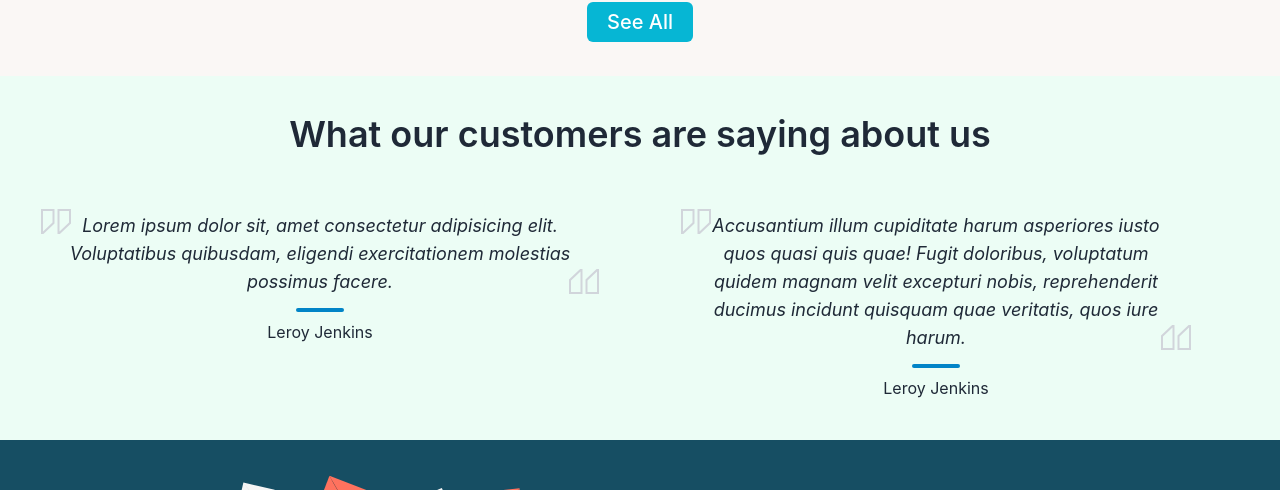
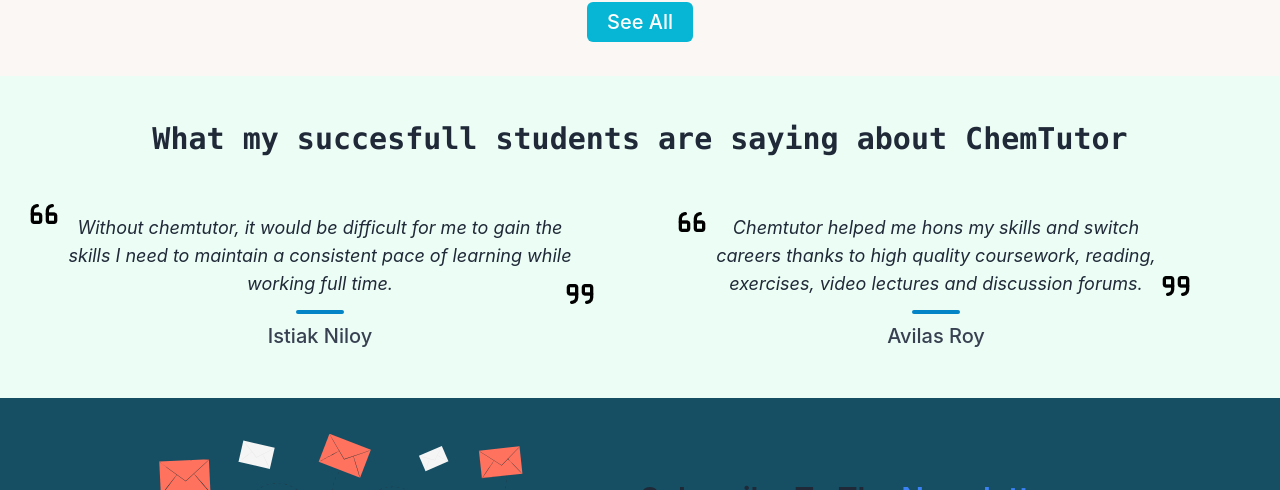
Before and after one commit to ThisIsKhalid/chem-tutor-client, a React (Create React App) app: page / in a window 1280 px wide. Shown: the part 720-1210 px from the top of the page. Built offline with nearby package versions, Linux system fonts and the light colour scheme; no server answers.

Commit message:
added successfull students review

```diff
--- a/src/Pages/Home/StudentsReview.js
+++ b/src/Pages/Home/StudentsReview.js
@@ -1,82 +1,57 @@
 import React from 'react';
+import quotes1 from '../../Assets/double-quotes1.png'
+import quotes2 from '../../Assets/double-quotes2.png'
 
 const StudentsReview = () => {
     return (
-      <div className=" bg-emerald-50">
+      <div className=" bg-emerald-50 py-10 md:py-2">
         <div className="container mx-auto flex flex-col items-center pb-6 mb-4 md:p-10 md:px-12">
-          <h1 className="text-4xl font-semibold leading-none text-center">
-            What our customers are saying about us
+          <h1 className="text-3xl font-semibold leading-none text-center font-mono">
+            What my succesfull students are saying about ChemTutor
           </h1>
         </div>
         <div className="container mx-auto grid grid-cols-1 gap-8 lg:gap-20 md:px-10 md:pb-10 lg:grid-cols-2">
           <div className="flex flex-col items-center mx-12 lg:mx-0">
             <div className="relative text-center">
-              <svg
-                xmlns="http://www.w3.org/2000/svg"
-                viewBox="0 0 512 512"
-                fill="currentColor"
-                className="absolute top-0 left-0 w-8 h-8 text-gray-300"
-              >
-                <path d="M232,246.857V16H16V416H54.4ZM48,48H200V233.143L48,377.905Z"></path>
-                <path d="M280,416h38.4L496,246.857V16H280ZM312,48H464V233.143L312,377.905Z"></path>
-              </svg>
+              <img
+                className="absolute -top-4 -left-4 w-10 h-10 text-gray-300"
+                src={quotes1}
+                alt=""
+              />
               <p className="px-6 py-1 text-lg italic">
-                Lorem ipsum dolor sit, amet consectetur adipisicing elit.
-                Voluptatibus quibusdam, eligendi exercitationem molestias
-                possimus facere.
+                Without chemtutor, it would be difficult for me to gain the
+                skills I need to maintain a consistent pace of learning while
+                working full time.
               </p>
-              <svg
-                xmlns="http://www.w3.org/2000/svg"
-                viewBox="0 0 512 512"
-                fill="currentColor"
-                className="absolute bottom-0 right-0 w-8 h-8 text-gray-300"
-              >
-                <path d="M280,185.143V416H496V16H457.6ZM464,384H312V198.857L464,54.1Z"></path>
-                <path d="M232,16H193.6L16,185.143V416H232ZM200,384H48V198.857L200,54.1Z"></path>
-              </svg>
+              <img
+                className="absolute -bottom-3 right-0 w-10 h-10 text-gray-300"
+                src={quotes2}
+                alt=""
+              />
             </div>
             <span className="w-12 h-1 my-2 rounded-lg bg-sky-600"></span>
-            <p>Leroy Jenkins</p>
+            <p className="text-xl font-medium text-gray-700">Istiak Niloy</p>
           </div>
           <div className="flex flex-col items-center max-w-lg mx-12 lg:mx-0">
             <div className="relative text-center">
-              <svg
-                xmlns="http://www.w3.org/2000/svg"
-                viewBox="0 0 512 512"
-                className="absolute top-0 left-0 w-8 h-8 text-gray-300"
-              >
-                <path
-                  fill="currentColor"
-                  d="M232,246.857V16H16V416H54.4ZM48,48H200V233.143L48,377.905Z"
-                ></path>
-                <path
-                  fill="currentColor"
-                  d="M280,416h38.4L496,246.857V16H280ZM312,48H464V233.143L312,377.905Z"
-                ></path>
-              </svg>
+              <img
+                className="absolute -top-2 -left-2 w-10 h-10 text-gray-300"
+                src={quotes1}
+                alt=""
+              />
               <p className="px-6 py-1 text-lg italic">
-                Accusantium illum cupiditate harum asperiores iusto quos quasi
-                quis quae! Fugit doloribus, voluptatum quidem magnam velit
-                excepturi nobis, reprehenderit ducimus incidunt quisquam quae
-                veritatis, quos iure harum.
+                Chemtutor helped me hons my skills and switch careers thanks to
+                high quality coursework, reading, exercises, video lectures and
+                discussion forums.
               </p>
-              <svg
-                xmlns="http://www.w3.org/2000/svg"
-                viewBox="0 0 512 512"
-                className="absolute bottom-0 right-0 w-8 h-8 text-gray-300"
-              >
-                <path
-                  fill="currentColor"
-                  d="M280,185.143V416H496V16H457.6ZM464,384H312V198.857L464,54.1Z"
-                ></path>
-                <path
-                  fill="currentColor"
-                  d="M232,16H193.6L16,185.143V416H232ZM200,384H48V198.857L200,54.1Z"
-                ></path>
-              </svg>
+              <img
+                className="absolute -bottom-1 -right-1 w-10 h-10 text-gray-300"
+                src={quotes2}
+                alt=""
+              />
             </div>
             <span className="w-12 h-1 my-2 rounded-lg bg-sky-600"></span>
-            <p>Leroy Jenkins</p>
+            <p className="text-xl font-medium text-gray-700">Avilas Roy</p>
           </div>
         </div>
       </div>
```
Also changed, not shown: src/Assets/double-quotes1.png (added), src/Assets/double-quotes2.png (added).
